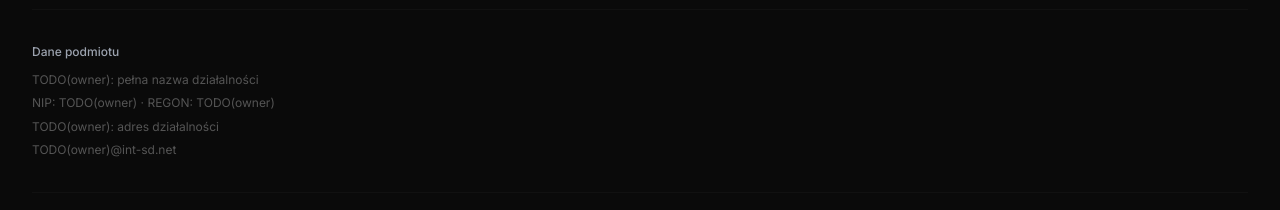
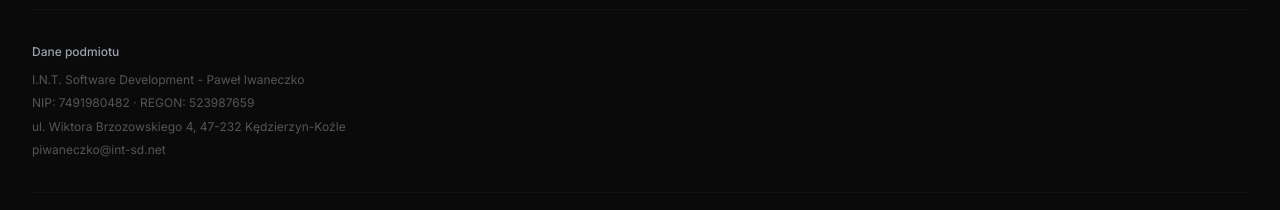
Before and after one commit to piwaneczko/int-sd-website, a React (Vite) app: page / in a window 1280 px wide. Shown: the part 4280-4490 px from the top of the page. Built offline with nearby package versions, Linux system fonts and the light colour scheme.

Commit message:
chore(index.html, src/i18n/translations.js): update contact and company information
- Updated `legalName`, `taxID`, `email`, `streetAddress`, `postalCode`, and `addressLocality` in `index.html`.
- Updated corresponding translations in `src/i18n/translations.js`.

```diff
--- a/index.html
+++ b/index.html
@@ -29,13 +29,15 @@
       "@context": "https://schema.org",
       "@type": "Organization",
       "name": "I.N.T. Software Development",
-      "legalName": "TODO(owner): pełna nazwa działalności",
-      "taxID": "TODO(owner): NIP",
+      "legalName": "I.N.T. Software Development - Paweł Iwaneczko",
+      "taxID": "7491980482",
       "url": "https://www.int-sd.net",
-      "email": "TODO(owner)@int-sd.net",
+      "email": "piwaneczko@int-sd.net",
       "address": {
         "@type": "PostalAddress",
-        "streetAddress": "TODO(owner)",
+        "streetAddress": "ul. Wiktora Brzozowskiego 4",
+        "postalCode": "47-232",
+        "addressLocality": "Kędzierzyn-Koźle",
         "addressCountry": "PL"
       },
       "sameAs": [
--- a/src/i18n/translations.js
+++ b/src/i18n/translations.js
@@ -119,7 +119,7 @@ export const translations = {
       msgErrorMessage: 'Proszę wpisać treść wiadomości',
       infoTitle: 'Dane kontaktowe',
       labelPhone: 'Telefon', labelAddress: 'Adres', address: 'Kędzierzyn-Koźle / Gliwice, Polska',
-      email: 'TODO(owner)@int-sd.net',
+      email: 'piwaneczko@int-sd.net',
       profilesTitle: 'Profile',
     },
     footer: {
@@ -129,11 +129,11 @@ export const translations = {
       privacy: 'Polityka prywatności',
       terms: 'Regulamin',
       legalTitle: 'Dane podmiotu',
-      legalName: 'TODO(owner): pełna nazwa działalności',
-      legalNip: 'NIP: TODO(owner)',
-      legalRegon: 'REGON: TODO(owner)',
-      legalAddress: 'TODO(owner): adres działalności',
-      legalEmail: 'TODO(owner)@int-sd.net',
+      legalName: 'I.N.T. Software Development - Paweł Iwaneczko',
+      legalNip: 'NIP: 7491980482',
+      legalRegon: 'REGON: 523987659',
+      legalAddress: 'ul. Wiktora Brzozowskiego 4, 47-232 Kędzierzyn-Koźle',
+      legalEmail: 'piwaneczko@int-sd.net',
     },
     legal: {
       draftBanner: 'Ten dokument jest szkicem do weryfikacji prawnej i nie stanowi porady prawnej. Wymaga potwierdzenia przez prawnika oraz uzupełnienia danych właściciela przed publikacją.',
@@ -286,7 +286,7 @@ export const translations = {
       msgErrorMessage: 'Please enter message content',
       infoTitle: 'Contact details',
       labelPhone: 'Phone', labelAddress: 'Address', address: 'Kędzierzyn-Koźle / Gliwice, Poland',
-      email: 'TODO(owner)@int-sd.net',
+      email: 'piwaneczko@int-sd.net',
       profilesTitle: 'Profiles',
     },
     footer: {
@@ -296,11 +296,11 @@ export const translations = {
       privacy: 'Privacy policy',
       terms: 'Terms',
       legalTitle: 'Company details',
-      legalName: 'TODO(owner): full business name',
-      legalNip: 'Tax ID (NIP): TODO(owner)',
-      legalRegon: 'REGON: TODO(owner)',
-      legalAddress: 'TODO(owner): registered business address',
-      legalEmail: 'TODO(owner)@int-sd.net',
+      legalName: 'I.N.T. Software Development - Paweł Iwaneczko',
+      legalNip: 'Tax ID (NIP): 7491980482',
+      legalRegon: 'REGON: 523987659',
+      legalAddress: 'ul. Wiktora Brzozowskiego 4, 47-232 Kędzierzyn-Koźle, Poland',
+      legalEmail: 'piwaneczko@int-sd.net',
     },
     legal: {
       draftBanner: 'This document is a draft pending legal review and does not constitute legal advice. It requires confirmation by a lawyer and completion of the owner\'s details before publication.',
```
